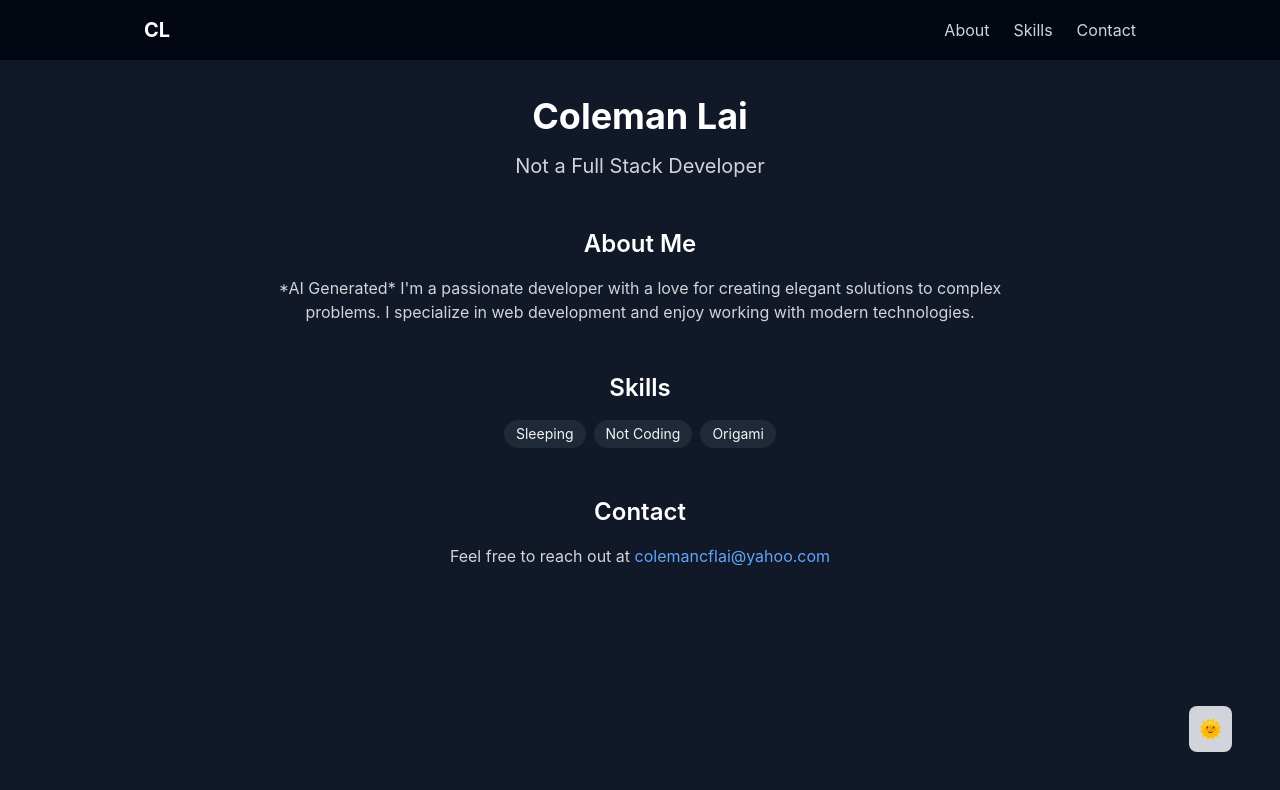
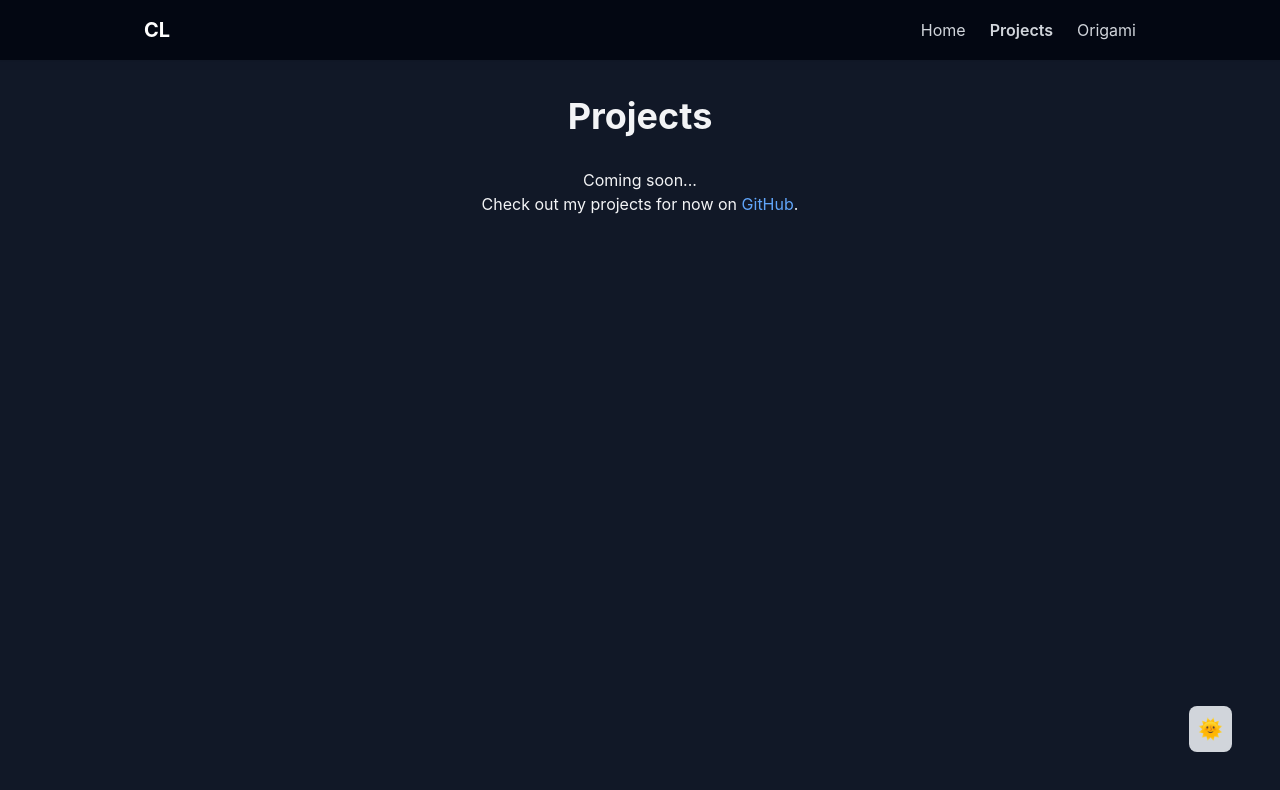
Before and after one commit to Googolplexic/personal-website, a React (Vite) app: page /projects in a window 1280 px wide. Shown: the top 790 px of the page. Built offline with nearby package versions, Linux system fonts and the light colour scheme.

Commit message:
More setup

```diff
--- a/package.json
+++ b/package.json
@@ -15,6 +15,7 @@
     "postcss": "^8.4.49",
     "react": "^18.3.1",
     "react-dom": "^18.3.1",
+    "react-router-dom": "^7.1.0",
     "tailwindcss": "^3.4.17"
   },
   "devDependencies": {
--- a/src/App.tsx
+++ b/src/App.tsx
@@ -1,26 +1,24 @@
 import './App.css'
-import { About } from './components/About'
-import { Contact } from './components/Contact'
+import { BrowserRouter, Routes, Route } from 'react-router-dom'
 import { Navbar } from './components/Navbar'
-import { Skills } from './components/Skills'
+import { Home } from './pages/Home'
+import { Projects } from './pages/Projects'
+import { Origami } from './pages/Origami'
 
 function App() {
   return (
-    <div className="min-h-screen w-screen transition-all duration-200">
-      <Navbar />
-      <div className="max-w-3xl mx-auto px-4 pt-24 pb-8">
-        <header className="mb-12 text-center">
-          <h1 className="text-4xl font-bold mb-4 dark:text-white">Coleman Lai</h1>
-          <p className="text-xl text-gray-600 dark:text-gray-300">Not a Full Stack Developer</p>
-        </header>
-
-        <main>
-          <About />
-          <Skills />
-          <Contact />
-        </main>
+    <BrowserRouter>
+      <div className="min-h-screen w-screen transition-all duration-200">
+        <Navbar />
+        <div className="max-w-3xl mx-auto px-4 pt-24 pb-8">
+          <Routes>
+            <Route path="/" element={<Home />} />
+            <Route path="/projects" element={<Projects />} />
+            <Route path="/origami" element={<Origami />} />
+          </Routes>
+        </div>
       </div>
-    </div>
+    </BrowserRouter>
   )
 }
 
--- a/src/components/About.tsx
+++ b/src/components/About.tsx
@@ -2,9 +2,12 @@ export function About() {
     return (
         <section id="about" className="mb-12">
             <h2 className="text-2xl font-semibold mb-4 dark:text-white">About Me</h2>
-      <p className="text-gray-700 dark:text-gray-300">
-        *AI Generated* I'm a passionate developer with a love for creating elegant solutions to complex problems.
-        I specialize in web development and enjoy working with modern technologies.
+            <p>
+                Hi! I'm a second-year Computing Science at Simon Fraser University.
+                You can find more about my projects on my GitHub profile at{' '}
+                <a href="https://github.com/Googolplexic" className="text-blue-600 dark:text-blue-400 hover:underline">
+                    https://github.com/Googolplexic
+                </a>.
             </p>
         </section>
     )
--- a/src/components/Contact.tsx
+++ b/src/components/Contact.tsx
@@ -2,9 +2,9 @@ export function Contact() {
     return (
         <section id="contact" className="mb-12">
             <h2 className="text-2xl font-semibold mb-4 dark:text-white">Contact</h2>
-      <p className="text-gray-700 dark:text-gray-300">
+            <p>
                 Feel free to reach out at{' '}
-              <a href="mailto:colemancflai@yahoo.com" className="text-blue-600 dark:text-blue-400 hover:underline">
+                <a href="mailto:colemancflai@yahoo.com" target="_blank" rel="noopener" className="text-blue-600 dark:text-blue-400 hover:underline">
                     colemancflai@yahoo.com
                 </a>
             </p>
--- a/src/components/Navbar.tsx
+++ b/src/components/Navbar.tsx
@@ -1,13 +1,15 @@
+import { Link, useLocation } from 'react-router-dom'
 import { ThemeToggle } from './ThemeToggle'
+
 export function Navbar() {
     return (
-        <nav className="fixed top-0 w-full bg-gray-200 dark:bg-gray-950 shadow-sm">
+        <nav className="fixed top-0 w-full bg-gray-400 dark:bg-gray-950 shadow-sm">
             <div className="max-w-5xl mx-auto px-4 py-4 flex justify-between items-center">
-                <span className="text-xl font-bold dark:text-white">CL</span>
+                <Link to="/" className="text-xl font-bold dark:text-white">CL</Link>
                 <div className="flex items-center gap-6">
-                    <NavLink href="#about">About</NavLink>
-                    <NavLink href="#skills">Skills</NavLink>
-                    <NavLink href="#contact">Contact</NavLink>
+                    <NavLink to="/">Home</NavLink>
+                    <NavLink to="/projects">Projects</NavLink>
+                    <NavLink to="/origami">Origami</NavLink>
                     <ThemeToggle />
                 </div>
             </div>
@@ -15,13 +17,17 @@ export function Navbar() {
     )
 }
 
-function NavLink({ href, children }: { href: string; children: React.ReactNode }) {
+function NavLink({ to, children }: { to: string; children: React.ReactNode }) {
+    const location = useLocation();
+    const isActive = location.pathname === to;
+
     return (
-        <a
-            href={href}
-            className="text-gray-600 hover:text-gray-900 dark:text-gray-300 dark:hover:text-white transition-colors"
+        <Link
+            to={to}
+            className={`text-gray-800 hover:text-gray-900 dark:text-gray-300 dark:hover:text-white transition-colors
+        ${isActive ? 'font-semibold' : ''}`}
         >
             {children}
-        </a>
+        </Link>
     )
 }
--- a/src/index.css
+++ b/src/index.css
@@ -4,7 +4,7 @@
 
 @layer base {
   :root {
-    @apply bg-white text-gray-900;
+    @apply bg-gray-100 text-gray-900;
   }
 
   :root.dark {
--- /dev/null
+++ b/src/pages/Home.tsx
@@ -0,0 +1,20 @@
+import { About } from '../components/About'
+import { Contact } from '../components/Contact'
+import { Skills } from '../components/Skills'
+
+export function Home() {
+    return (
+        <>
+            <header className="mb-12 text-center">
+                <h1 className="text-4xl font-bold mb-4 dark:text-white">Coleman Lai</h1>
+                <p className="text-xl text-gray-600 dark:text-gray-300">Not a Full Stack Developer</p>
+            </header>
+
+            <main>
+                <About />
+                <Skills />
+                <Contact />
+            </main>
+        </>
+    )
+}
--- /dev/null
+++ b/src/pages/Origami.tsx
@@ -0,0 +1,12 @@
+export function Origami() {
+  return (
+    <div className="text-center">
+      <h1 className="text-4xl font-bold mb-8">Origami</h1>
+      <p >Coming soon...</p>
+      <p> Check out my origami for now on{' '}
+        <a href="https://www.instagram.com/12googolplex/" target="_blank" rel="noopener" className="text-blue-600 dark:text-blue-400 hover:underline">
+          Instagram</a>
+      </p>
+    </div>
+  )
+}
--- /dev/null
+++ b/src/pages/Projects.tsx
@@ -0,0 +1,14 @@
+export function Projects() {
+    return (
+        <div className="text-center">
+            <h1 className="text-4xl font-bold mb-8">Projects</h1>
+            <p>Coming soon...</p>
+            <p>
+                Check out my projects for now on{' '}
+                <a href="https://github.com/Googolplexic" target="_blank" rel="noopener" className="text-blue-600 dark:text-blue-400 hover:underline">
+                    GitHub
+                </a>.
+            </p>
+        </div>
+    )
+}
```
Also changed, not shown: 1 other file (tests, documents, lock files or other folders). Lines whose indentation alone changed are shown as unchanged.
